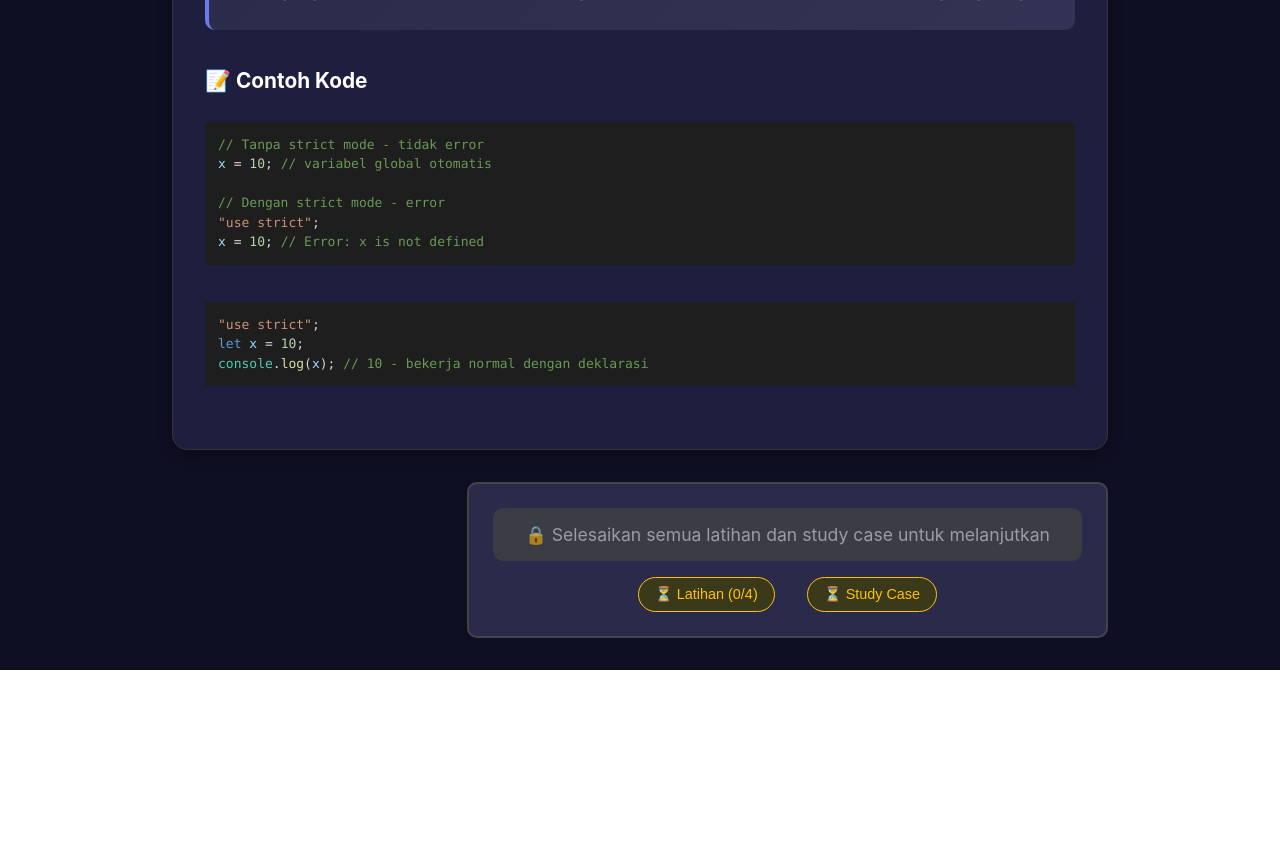
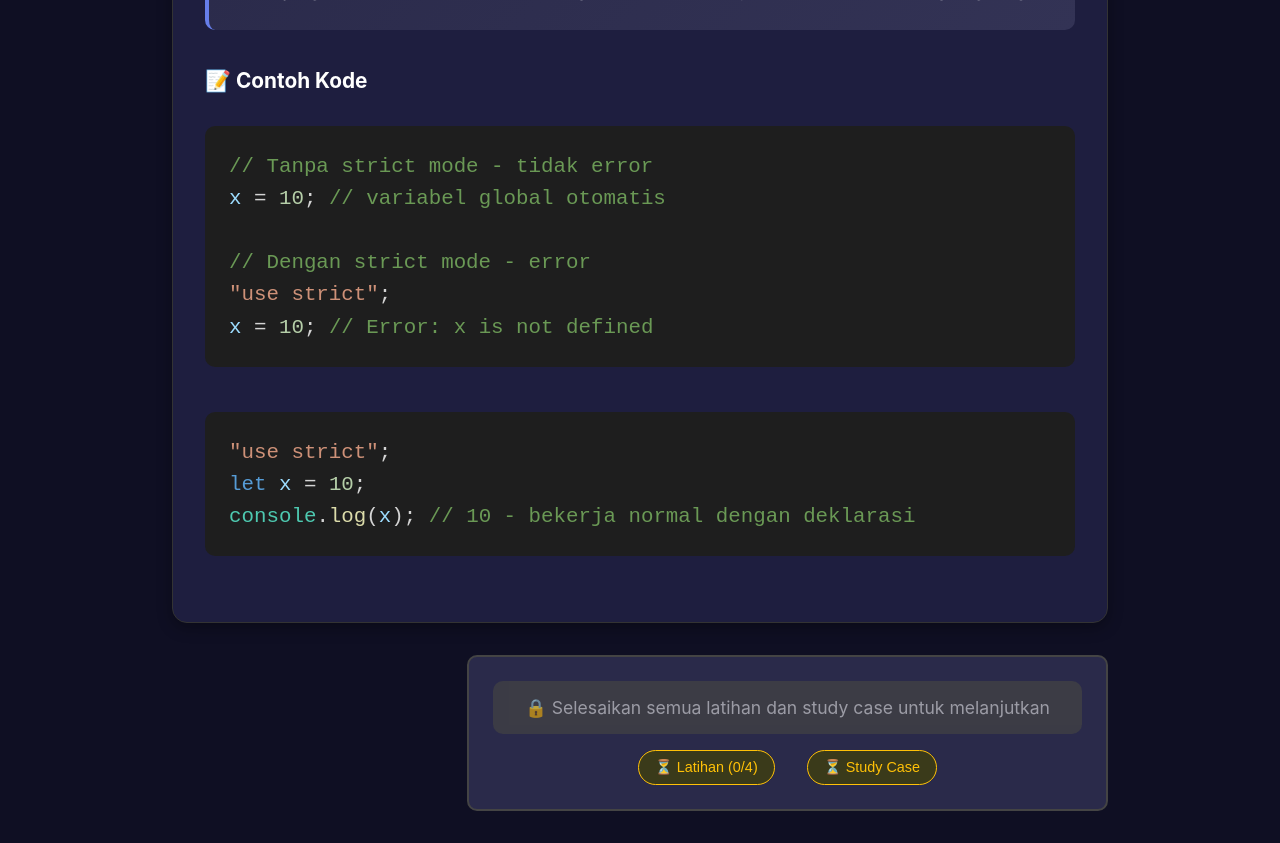
Before and after one commit to zikazama/flawless, a React (Create React App) app: page /course/javascript/module/js-basics-1/topic/strict-mode in a window 1280 px wide. Shown: the part 800-1643 px from the top of the page. Before the commit the page ends 1470 px from the top, so only its background shows below. Built offline with nearby package versions, Linux system fonts and the light colour scheme.

Commit message:
fix: size

```diff
--- a/src/components/TopicView.css
+++ b/src/components/TopicView.css
@@ -133,6 +133,16 @@
   overflow: hidden;
 }
 
+.code-example pre {
+  font-size: 1.3rem !important;
+  line-height: 1.5 !important;
+}
+
+.code-example code {
+  font-size: 1.3rem !important;
+  font-family: 'Courier New', 'Monaco', 'Menlo', monospace !important;
+}
+
 .exercises-section h3,
 .case-study-section h3 {
   color: #ffffff;
@@ -169,18 +179,18 @@
   border-radius: 8px;
   font-family: 'Courier New', monospace;
   margin-bottom: 1rem;
-  font-size: 1.2rem;
+  font-size: 1.4rem;
 }
 
 .exercise-code pre {
   margin: 0;
   white-space: pre-wrap;
-  font-size: 1.2rem;
+  font-size: 1.4rem;
 }
 
 .code-part {
   color: #f8f8f2;
-  font-size: 1.2rem;
+  font-size: 1.4rem;
 }
 
 .fill-input {
@@ -314,20 +324,20 @@
 .example-code {
   background: #2d2d2d;
   color: #61dafb;
-  padding: 0.8rem;
+  padding: 1rem;
   border-radius: 5px;
   font-family: 'Courier New', monospace;
-  font-size: 0.9rem;
+  font-size: 1.3rem;
   border-left: 3px solid #667eea;
 }
 
 .example-result {
   background: #1a3a1a;
   color: #4caf50;
-  padding: 0.8rem;
+  padding: 1rem;
   border-radius: 5px;
   font-family: 'Courier New', monospace;
-  font-size: 0.9rem;
+  font-size: 1.3rem;
   border-left: 3px solid #4caf50;
   word-wrap: break-word;
   overflow-wrap: break-word;
@@ -344,7 +354,7 @@
   border: none;
   border-radius: 10px;
   font-family: 'Courier New', monospace;
-  font-size: 1rem;
+  font-size: 1.3rem;
   resize: vertical;
 }
 
@@ -486,7 +496,7 @@
   }
 
   .code-editor textarea {
-    font-size: 0.9rem;
+    font-size: 1.2rem;
   }
 
   .navigation-footer {
@@ -515,8 +525,8 @@
 
   .example-code,
   .example-result {
-    font-size: 0.8rem;
-    padding: 0.6rem;
+    font-size: 1.1rem;
+    padding: 0.8rem;
     overflow-x: auto;
     max-width: 100%;
   }
--- a/src/components/TopicView.tsx
+++ b/src/components/TopicView.tsx
@@ -751,7 +751,16 @@
               <h4>📝 Contoh Kode</h4>
               {topic.examples.map((example, index) => (
                 <div key={index} className="code-example">
-                  <SyntaxHighlighter language="javascript" style={vscDarkPlus}>
+                  <SyntaxHighlighter
+                    language="javascript"
+                    style={vscDarkPlus}
+                    customStyle={{
+                      fontSize: '1.3rem',
+                      lineHeight: '1.5',
+                      padding: '1.5rem',
+                      borderRadius: '10px'
+                    }}
+                  >
                     {example}
                   </SyntaxHighlighter>
                 </div>
```
